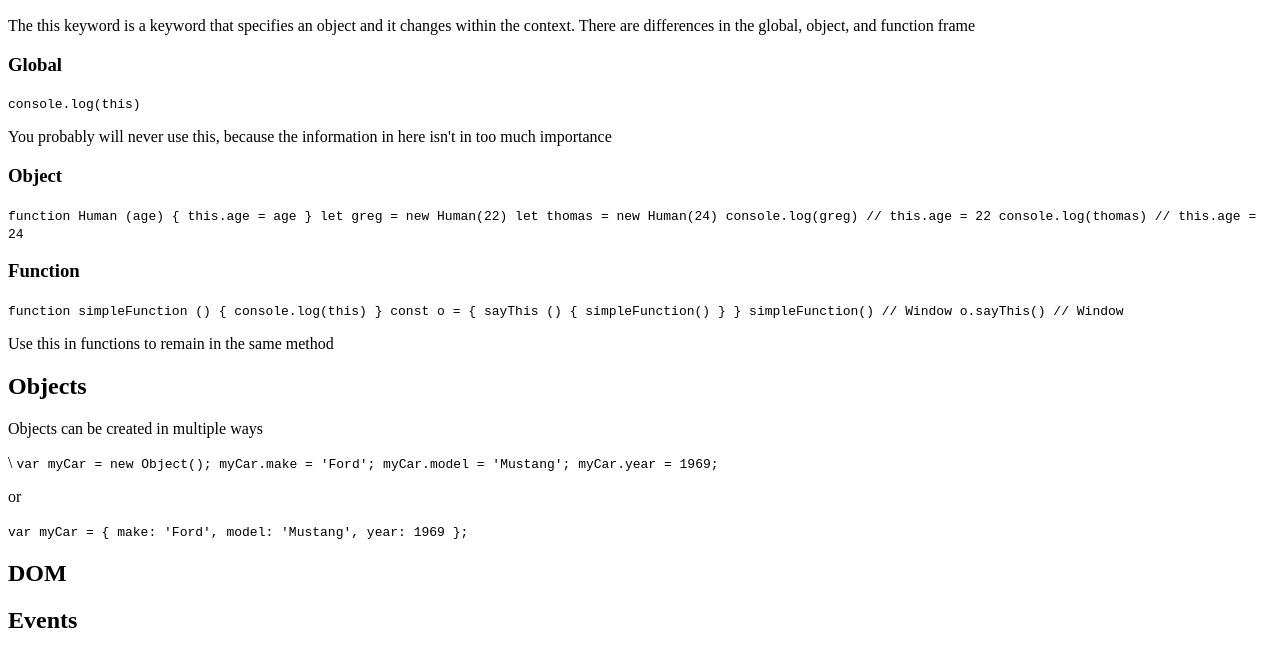
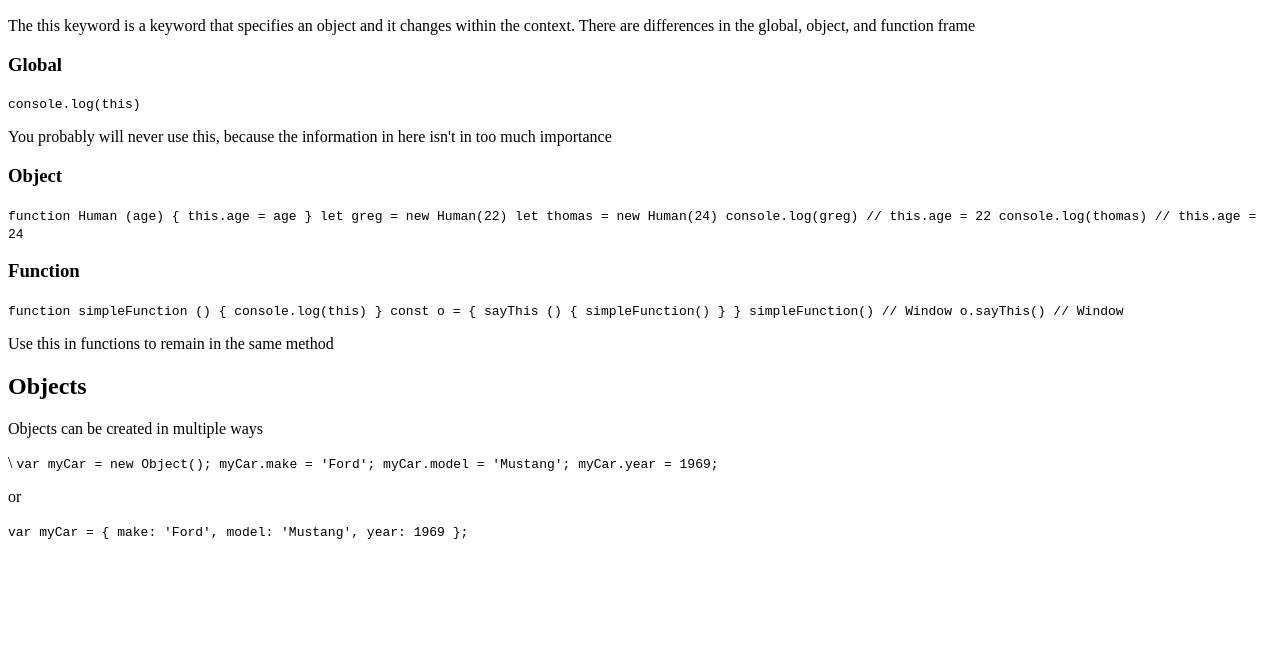
Before and after one commit to pablo014/WD330, a plain HTML site: page week3/week3Notes.html in a window 1280 px wide. Shown: the part 198-852 px from the top of the page. After the commit the page ends 800 px from the top, so only its background shows below. Drawn offline with Linux system fonts and the light colour scheme.

Commit message:
Edited a few things in my notes

```diff
--- a/week3/week3Notes.html
+++ b/week3/week3Notes.html
@@ -63,8 +63,6 @@ myCar.year = 1969;
             model: 'Mustang',
             year: 1969
         };</code>
-        <h2>DOM</h2>
-        <h2>Events</h2>
 
     </main>
     <footer></footer>
```
